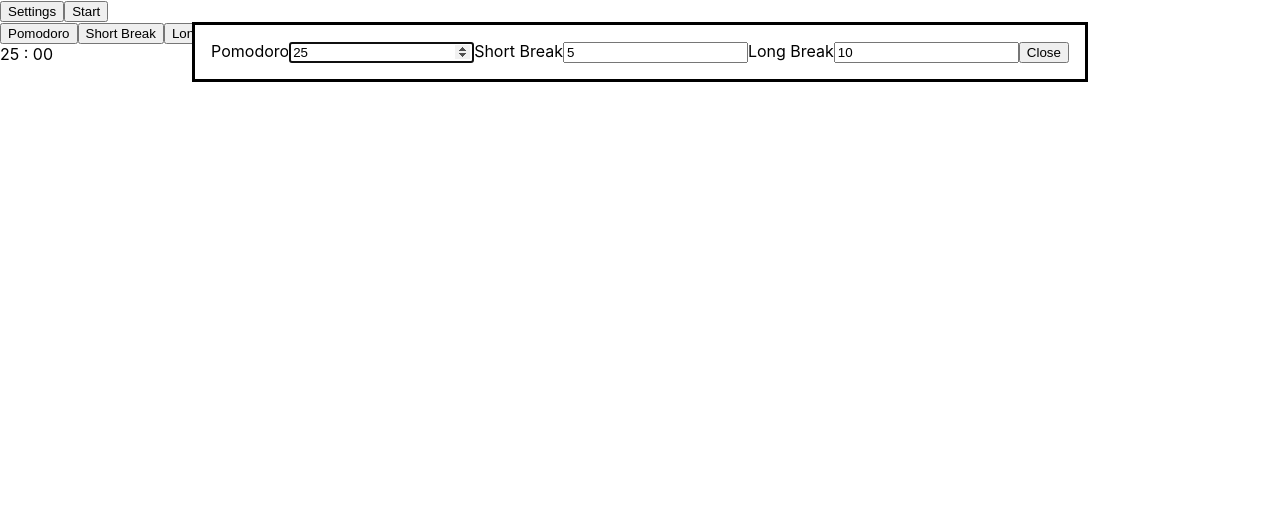
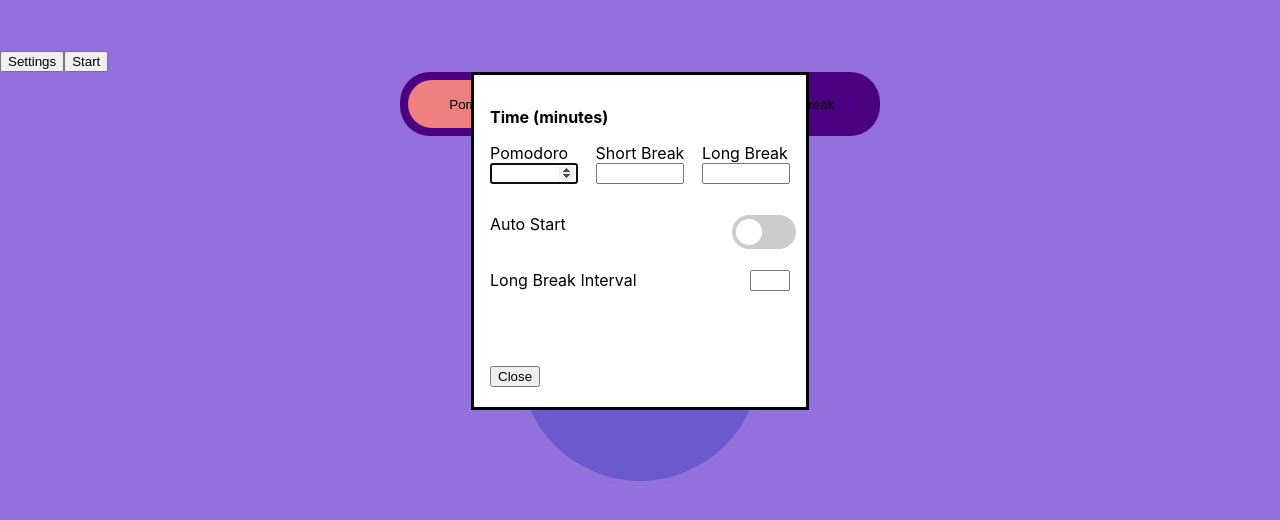
Before and after one commit to Min1600/Pomodoro_App, a React (Create React App) app: page / in a window 1280 px wide. Both pictures are taken after a click on the button "Settings". Shown: the top 520 px of the page. Built offline with nearby package versions, Linux system fonts and the light colour scheme.

Commit message:
timer test

```diff
--- a/src/index.css
+++ b/src/index.css
@@ -5,9 +5,183 @@ body {
     sans-serif;
   -webkit-font-smoothing: antialiased;
   -moz-osx-font-smoothing: grayscale;
+  background-color: 			#9370DB
 }
 
 code {
   font-family: source-code-pro, Menlo, Monaco, Consolas, 'Courier New',
     monospace;
 }
+
+
+#container{
+margin-top: 50px;
+}
+
+.optionBtn{
+  margin: 8px;
+  min-width: 9rem;
+  height: 3rem;
+ background-color: #4B0082;;
+ border: none;
+ border-radius: 30px;;
+}
+
+.optionBtn.active{
+  background-color: 	#F08080
+}
+
+#timer{
+  background-color:	#6A5ACD;
+  height: 250px;
+  width: 250px;
+  border-radius: 100%;
+  font-size: 48px;
+  font-weight: 700;
+  fill: #E0FFFF;
+}
+
+
+
+#outline{
+  display: flex;
+  justify-content: center;
+}
+
+#view{
+  display: flex;
+  justify-content: center;
+  background-color:#4B0082;
+  border-radius: 30px
+}
+
+dialog{
+  width: 300px;
+  height: 300px;
+}
+
+#pomodoroContainer{
+  display: flex;
+  justify-content: center;
+  margin-top: 100px;
+}
+
+.inputContainer{
+  display: flex;
+  flex-direction: column;
+}
+
+input{
+  margin-bottom: 30px;
+  width: 5rem;
+}
+
+#dialogContainer, #longIntervalBreak{
+  display: flex;
+  justify-content: space-between;
+}
+
+#breaks{
+  width: 2rem;
+}
+
+
+.switch {
+  height: 34px;
+  width: 60px;
+}
+
+#autoStart{
+  display: none;
+}
+
+.slider {
+  display: flex;
+  align-items: center;
+  background-color: #ccc;
+  border-radius: 34px;
+  cursor: pointer;
+  padding: 4px;
+  transition: background-color 0.4s;
+  width: 56px;
+  margin-bottom: 30px;
+  position:absolute;
+  right:10px;
+  top: 140px;
+}
+
+.knob {
+  background-color: #fff;
+  border-radius: 50%;
+  height: 26px;
+  transition: transform 0.4s;
+  width: 26px;
+}
+
+#autoStartContainer:has(#autoStart:checked) .slider  {
+  background-color: #66bb6a;
+}
+
+#autoStartContainer:has(#autoStart:checked) .knob {
+  transform: translateX(26px); /* Adjust distance */
+}
+
+#closeBtn{
+position: absolute;
+bottom:20px;
+}
+
+#longIntervalBreak{
+  margin-top: 36px;
+}
+
+#dialogTitle{
+  font-weight: bold;
+}
+
+
+.circular-progress {
+  --size: 250px;
+  --half-size: calc(var(--size) / 2);
+  --stroke-width: 5px;
+  --radius: calc((var(--size) - var(--stroke-width)) / 2);
+  --circumference: calc(var(--radius) * pi * 2);
+  --dash: calc((var(--progress) * var(--circumference)) / 100);
+
+}
+
+.circular-progress circle {
+  cx: var(--half-size);
+  cy: var(--half-size);
+  r: var(--radius);
+  stroke-width: var(--stroke-width);
+  fill: none;
+  stroke-linecap: round;
+}
+
+.circular-progress circle.bg {
+  stroke: #9370DB;
+}
+
+.circular-progress circle.fg {
+  transform: rotate(-90deg);
+  transform-origin: var(--half-size) var(--half-size);
+  stroke-dasharray: var(--dash) calc(var(--circumference) - var(--dash));
+  transition: stroke-dasharray 0.3s linear 0s;
+  stroke: 	#00CED1;
+}
+
+@property --progress {
+  syntax: "<number>";
+  inherits: false;
+  initial-value: 0;
+}
+
+@keyframes progress-animation {
+  from {
+    --progress: 0;
+  }
+  to {
+    --progress: 100;
+  }
+}
--- a/src/index.js
+++ b/src/index.js
@@ -5,29 +5,59 @@ import './index.css';
 import reportWebVitals from './reportWebVitals';
 import {useState, useEffect, useRef} from 'react'
 
+window.onload = () => {
+let pomodoroData = JSON.parse(localStorage.getItem("data"))
 
+if(!pomodoroData){
+  let info = {
+    pomodoro: 25,
+    shortBreak: 5,
+    longBreak: 15,
+    breaks: 4,
+    autoStart: false
+  }
+  localStorage.setItem("data", JSON.stringify(info));
+}
+}
 
-function StartBtn(props){
+const defaultSound = new Audio("https://assets.coderrocketfuel.com/pomodoro-times-up.mp3")
+const guitar = new Audio("https://commondatastorage.googleapis.com/codeskulptor-demos/riceracer_assets/music/start.ogg")
+const duration = JSON.parse(localStorage.getItem("data")) || {}
+let pomodoroJSON = duration.pomodoro
+let shortBreakJSON = duration.shortBreak
+let longBreakJSON = duration.longBreak
+let breaksJSON = duration.breaks
+let autoStartJSON = duration.autoStart
+
+function StartBtn({onClick, start}){
   return(
-    <button id="btn" onClick={props.onClick}>Start</button>
+   start?<button id="startBtn" class="btn" onClick={onClick}>Pause</button>:<button id="startBtn" class="btn" onClick={onClick}>Start</button>
   )
 }
 
-function Buttons({pomodoro, shortBreak, longBreak}){
+function Buttons({pomodoro, shortBreak, longBreak, display}){
   return(
     <div>
-    <button onClick= {pomodoro}id="pomodoroBtn" class="optionBtn">Pomodoro</button>
-    <button onClick= {shortBreak} id="shortBreakBtn" class="optionBtn">Short Break</button>
-    <button onClick= {longBreak} id="longBreakBtn" class="optionBtn">Long Break </button>
+    <button  onClick= {pomodoro}id="pomodoroBtn" className={`optionBtn ${display === "pomodoro" ? "active" : ""}`}>Pomodoro</button>
+    <button  onClick= {shortBreak} id="shortBreakBtn" className={`optionBtn ${display === "shortBreak" ? "active" : ""}`}>Short Break</button>
+    <button  onClick= {longBreak} id="longBreakBtn" className={`optionBtn ${display === "longBreak" ? "active" : ""}`}>Long Break </button>
     </div>
   )
 }
 
 function Dialog({onChange}){
-  const dialogRef = useRef(null); // Reference to the dialog element
-  //const [dialog, setDialog] = useState(false); // State to track if the dialog is open
-
-  // Function to open the dialog
+  const dialogRef = useRef(null);
+  const pomodoroValue = useRef(null)
+  const shortBreakValue = useRef(null)
+  const longBreakValue = useRef(null)
+  const breaksValue = useRef(null)
+  const autoStart = useRef(null)
+  useEffect(() => {
+    const savedData = JSON.parse(localStorage.getItem("data")) || {};
+    if (autoStart.current) {
+      autoStart.current.checked = savedData.autoStart || false; // Default to false if not set
+    }
+  }, []);
   const openDialog = () => {
     //setDialog(true);
     dialogRef.current.show(); // Use the show() method to display the dialog
@@ -39,17 +69,61 @@ function Dialog({onChange}){
     dialogRef.current.close(); // Use the close() method to hide the dialog
   }
 
+  function updateLocalStorage(){
+duration.pomodoro = pomodoroValue.current.value
+duration.shortBreak = shortBreakValue.current.value
+duration.longBreak = longBreakValue.current.value
+duration.breaks = breaksValue.current.value
+duration.autoStart = autoStart.current.checked
+
+localStorage.setItem("data", JSON.stringify(duration))
+  }
+
   return(
     <>
     <button onClick={openDialog}>Settings</button>
     <dialog ref={dialogRef} id="dialog">
+      <p id="dialogTitle">Time (minutes)</p>
+    <div id="dialogContainer">
+
+      <div class="inputContainer">
     <label for="pomodoroTime">Pomodoro</label>
-    <input onChange={onChange} id="pomodoroTime" name="pomodoroTime" min="1" type="number" defaultValue="25"/>
+    <input ref ={pomodoroValue} onChange={onChange} id="pomodoroTime" name="pomodoroTime" min="1" type="number" defaultValue= {pomodoroJSON}/>
+      </div>
+
+      <div class="inputContainer">
     <label for="shortBreak">Short Break</label>
-    <input onChange={onChange} id="shortBreak" name="shortBreak" min="1" type="number" defaultValue="5" />
-    <label id="longBreak">Long Break</label>
-    <input onChange={onChange} id="longBreak" name="longBreak" min="1" type="number" defaultValue="10" />
-    <button onClick={closeDialog}>Close</button>
+    <input ref={shortBreakValue} onChange={onChange} id="shortBreak" name="shortBreak" min="1" type="number" defaultValue={shortBreakJSON} />
+      </div>
+
+      <div class="inputContainer">
+    <label for="longBreak">Long Break</label>
+    <input ref={longBreakValue} onChange={onChange} id="longBreak" name="longBreak" min="1" type="number" defaultValue={longBreakJSON} />
+      </div>
+
+    </div>
+
+      <div id="autoStartContainer">
+      Auto Start
+    <label class="switch" for ="autoStart">
+    <div class="slider round">
+      <div class="knob"></div>
+    </div>
+    <input ref={autoStart} id="autoStart" name="autoStart" type="checkbox"  />
+    </label>
+
+
+      </div>
+
+      <div id="longIntervalBreak">
+    <label for="breaks">Long Break Interval</label>
+    <input ref={breaksValue} onChange ={onChange} id="breaks" name="breaks" min="1" type="number" defaultValue={breaksJSON} />
+      </div>
+
+       <div>
+    <button id ="closeBtn" onClick={() => {closeDialog(); updateLocalStorage()}}>Close</button>
+      </div>
+
     </dialog>
     </>
   )
@@ -57,29 +131,37 @@ function Dialog({onChange}){
 
 
  function App(){
-const [start, setStart] = useState(null)
+const [start, setStart] = useState(false)
 const [display, setDisplay] = useState("pomodoro")
-const [pomodoroTime, setPomodoroTime] = useState(25);
-const [shortBreakTime, setShortBreakTime] = useState(5);
-const [longBreakTime, setLongBreakTime] = useState(15);
+const [pomodoroTime, setPomodoroTime] = useState(pomodoroJSON);
+const [shortBreakTime, setShortBreakTime] = useState(shortBreakJSON);
+const [longBreakTime, setLongBreakTime] = useState(longBreakJSON);
+const [breaks, setBreaks] = useState(breaksJSON)
+const autoStart = autoStartJSON
 
 function handleClickPomodoro(){
   setDisplay("pomodoro")
+  setStart(false)
+  setSec(0)
 }
 
 function handleClickShortBreak(){
   setDisplay("shortBreak")
+  setStart(false)
+  setSec(0)
 }
 
 function handleClickLongBreak(){
   setDisplay("longBreak")
+  setStart(false)
+  setSec(0)
 }
 
  function formatTwoDigits(number) {
   return String(number).padStart(2, '0');
 }
 
-function useTimer(current){
+function useTimer(current, start){
   const[sec, setSec] = useState(0)
   const[min, setMin] = useState(current)
 
@@ -92,12 +174,36 @@ interval = setInterval(() => {
   }else if(min>0){
     setMin(m => m-1)
     setSec(59)
+  }else if(min === 0){
+    defaultSound.play()
+    if(display === "shortBreak"){
+      setDisplay("pomodoro")
+      setMin(pomodoroTime)
+      autoStart?setStart(true):setStart(false)
+    }else{
+    if(breaks > 1){
+    setDisplay("shortBreak")
+    setMin(shortBreakTime)
+    setBreaks(parseInt(breaks) - 1)
+    autoStart?setStart(true):setStart(false)
+    }else if(breaks === 1){
+      setDisplay("longBreak")
+      setMin(longBreakTime)
+      setBreaks(0)
+      autoStart?setStart(true):setStart(false)
+    }else if(breaks === 0){
+      setDisplay("pomodoro")
+      setMin(pomodoroTime)
+      setBreaks(breaksJSON)
+      autoStart?setStart(true):setStart(false)
+    }
+   }
   }
 }, 1000)
 }
 
 return () => clearInterval(interval);
-}, [sec, min])
+}, [sec, min, start])
 
 return{min, sec, setMin, setSec}
 }
@@ -117,23 +223,55 @@ const handleInputChange = (e) => {
     setShortBreakTime(parseInt(value));
   } else if (name === "longBreak") {
     setLongBreakTime(parseInt(value));
+  } else if(name === "breaks"){
+    setBreaks(parseInt(value))
   }
 };
 
-const timers = {
-  pomodoro: useTimer(pomodoroTime),
-  shortBreak: useTimer(shortBreakTime),
-  longBreak: useTimer(longBreakTime),
+const durationInSeconds = display==="pomodoro"?pomodoroJSON*60:display==="shortBreak"?shortBreakJSON*60:longBreakJSON*60
+
+const currentTimerMinutes =
+  display === "pomodoro"
+    ? pomodoroTime
+    : display === "shortBreak"
+    ? shortBreakTime
+    : longBreakTime;
+
+const { min, sec, setMin, setSec} = useTimer(currentTimerMinutes, start);
+
+useEffect(() => {
+  setMin(currentTimerMinutes);
+}, [setMin, currentTimerMinutes]);
+
+const [animationKey, setAnimationKey] = useState(0);
+
+const resetAnimation = () => {
+  setAnimationKey((prevKey) => prevKey + 1); // Increment key to reset animation
 }
-const activeTimer = timers[display]
-
 
   return(
     <>
-    <Dialog onChange={handleInputChange}/>
-    <StartBtn onClick={(e) =>{e.preventDefault();startCountDown();}} />
-    <Buttons pomodoro={handleClickPomodoro} shortBreak={handleClickShortBreak} longBreak={handleClickLongBreak}/>
-    <div>{display === "pomodoro" && formatTwoDigits(pomodoroTime)} {display === "shortBreak" && formatTwoDigits(shortBreakTime)} {display === "longBreak" && formatTwoDigits(longBreakTime)} : {formatTwoDigits(activeTimer.sec)}</div>
+  <div id="container">
+    <div>{breaks}</div>
+    <Dialog onChange={handleInputChange} />
+    <StartBtn start={start} onClick={(e) =>{e.preventDefault();start?pauseCountDown():startCountDown();}} />
+    <div id="outline"><div id="view"><Buttons pomodoro={handleClickPomodoro} shortBreak={handleClickShortBreak} longBreak={handleClickLongBreak} display={display}/></div></div>
+    <div id="pomodoroContainer">
+
+      <div id="timer">
+
+       <svg key={animationKey}  onAnimationEnd={resetAnimation}  width="250" height="250" viewBox="0 0 250 250"className="circular-progress"
+         style={{"--progress": 0, animation: start?`progress-animation ${durationInSeconds}s linear 0s 1 forwards`:""}}>
+          <circle class="bg"></circle>
+          <circle class="fg"></circle>
+            <text x="50%"  y="50%" textAnchor="middle" dominantBaseline="middle" className="progress-text">
+              {formatTwoDigits(min)} : {formatTwoDigits(sec)}
+            </text>
+          </svg>
+
+      </div>
+    </div>
+  </div>
     </>
   )
  }
```
Also changed, not shown: src/test.js (added, +23 -0 lines), src/steps.txt.
